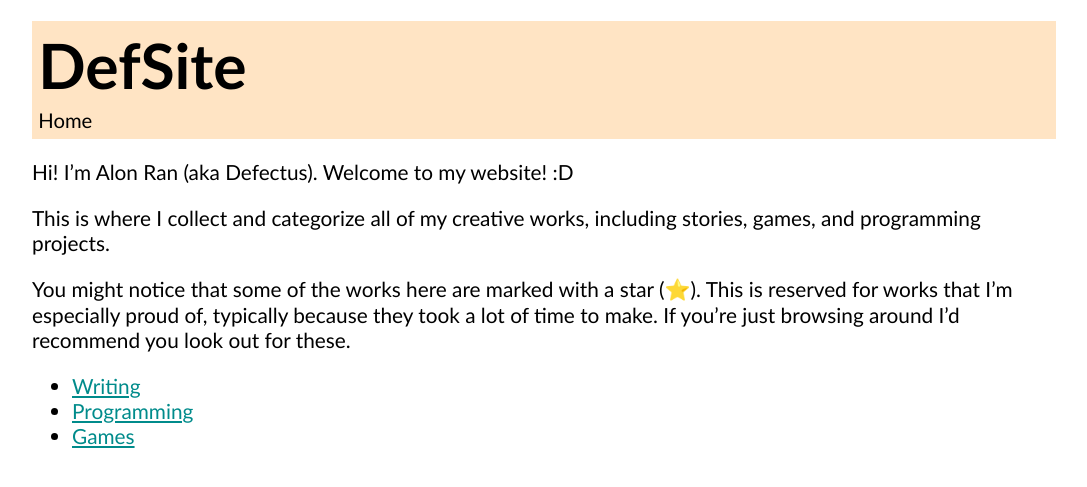
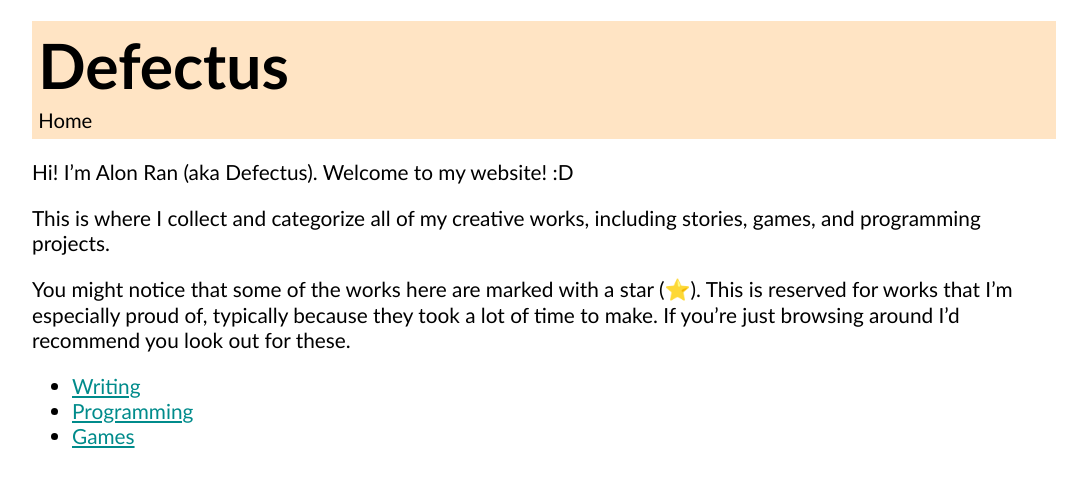
Before and after one commit to NewDefectus/newdefectus.github.io, a Jekyll site: the page built from index.md, in a window 1280 px wide. Shown: the top 487 px of the page, without its empty margins (96-1183 px from the left). Built offline with Jekyll 4.4.1, drawn with Linux system fonts in a browser that asks for light colours.

Commit message:
Rename website to "Defectus"

```diff
--- a/_config.yml
+++ b/_config.yml
@@ -18,13 +18,13 @@
 # You can create any custom variable you would like, and they will be accessible
 # in the templates via {{ site.myvariable }}.
 
-title: DefSite
+title: Defectus
 email: newdefectus@gmail.com
 description: >- # this means to ignore newlines until "baseurl:"
   Write an awesome description for your new site here. You can edit this
   line in _config.yml. It will appear in your document head meta (for
   Google search results) and in your feed.xml site description.
-baseurl: "/defsite" # the subpath of your site, e.g. /blog
+baseurl: "" # the subpath of your site, e.g. /blog
 url: "" # the base hostname & protocol for your site, e.g. http://example.com
 twitter_username: jekyllrb
 github_username:  jekyll
--- a/index.md
+++ b/index.md
@@ -1,6 +1,6 @@
 ---
 layout: index
-title: DefSite
+title: Home
 ---
 
 Hi! I'm Alon Ran (aka Defectus). Welcome to my website! :D
```
